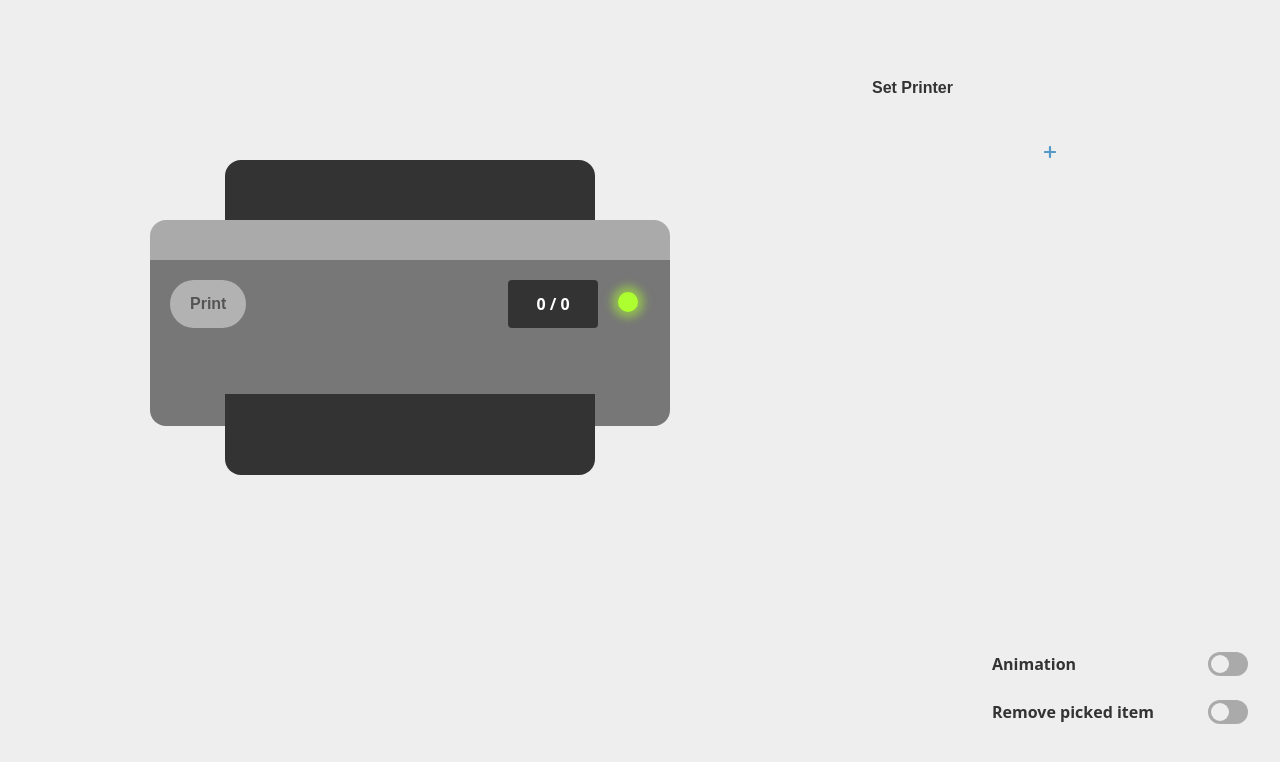
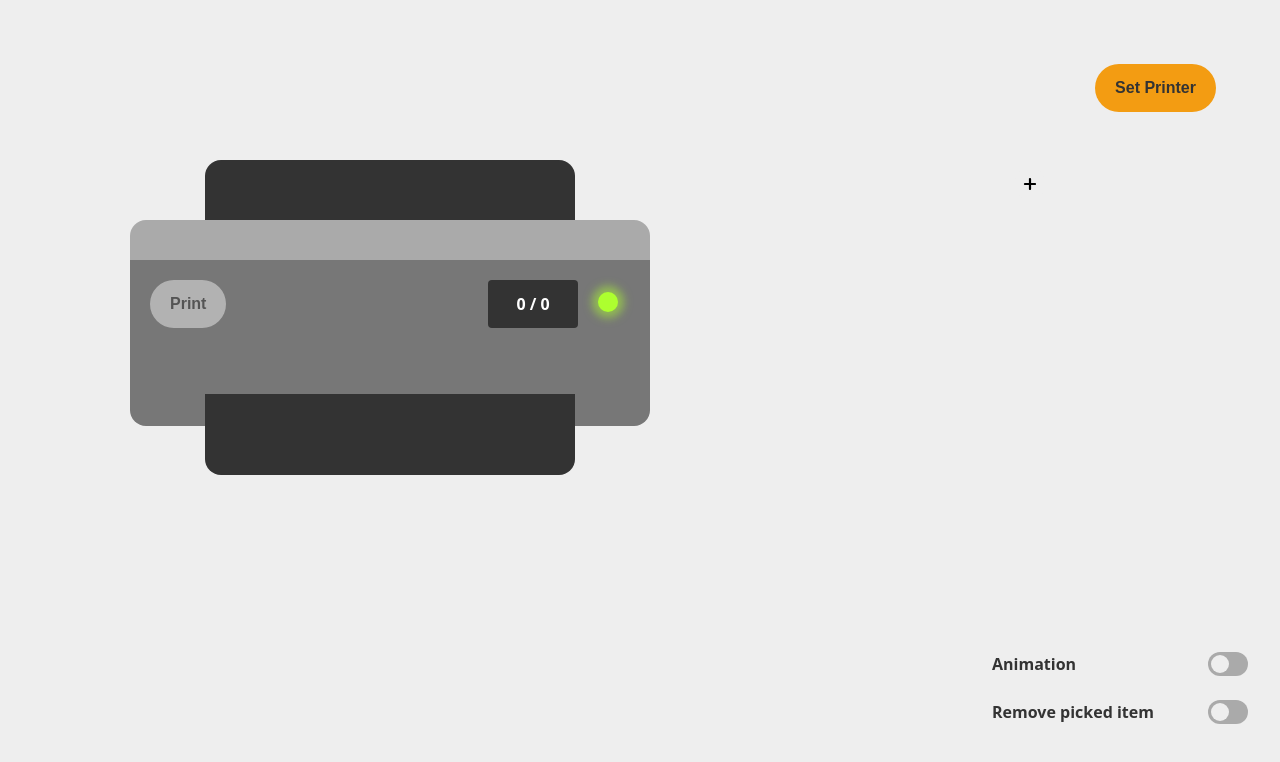
Before and after one commit to euparkn/RandomPrinter, a React (Create React App) app: page / in a window 1280 px wide. Shown: the top 762 px of the page. Built offline with nearby package versions, Linux system fonts and the light colour scheme.

Commit message:
fix: button svg icons

```diff
--- a/src/assets/styles/_aside.scss
+++ b/src/assets/styles/_aside.scss
@@ -5,8 +5,8 @@
 }
 
 .aside {
-  max-width: 460px;
-  min-width: 280px;
+  max-width: 500px;
+  min-width: 400px;
   width: 100%;
   height: 100%;
   padding: 64px 0;
@@ -15,8 +15,27 @@
   justify-content: space-between;
   .aside-list {
     width: 100%;
-    padding: 0 32px;
+    height: 100%;
+    display: flex;
+    flex-direction: column;
+    overflow: hidden;
+    align-items: flex-end;
+    padding: 0 64px;
     margin-bottom: 50px;
+    gap: 32px;
+    .aside-list-header {
+      display: flex;
+      gap: 16px;
+      .text-button {
+        &:last-child {
+          background-color: var(--orange);
+        }
+      }
+    }
+
+    .aside-list-content {
+      width: 100%;
+      height: 100%;
       overflow: auto;
       .aside-list-item {
         width: 100%;
@@ -35,6 +54,8 @@
         }
       }
     }
+  }
+
   .aside-option {
     max-width: 320px;
     width: 100%;
--- a/src/assets/styles/atoms/_circleButton.scss
+++ b/src/assets/styles/atoms/_circleButton.scss
@@ -6,7 +6,6 @@
   border-radius: 50%;
   box-sizing: border-box;
   overflow: hidden;
-
   transition: 0.1s;
   &:disabled {
     opacity: 0.5;
@@ -22,24 +21,3 @@
     height: 100%;
   }
 }
-
-.circle_button {
-  &.add {
-    background-color: var(--gray-1);
-    svg {
-      fill: var(--blue);
-    }
-  }
-  &.remove {
-    background-color: var(--gray-1);
-    svg {
-      fill: var(--gray-3);
-    }
-  }
-  &.close {
-    background-color: var(--red);
-    svg {
-      fill: #ffffff;
-    }
-  }
-}
--- a/src/assets/styles/atoms/_textButton.scss
+++ b/src/assets/styles/atoms/_textButton.scss
@@ -22,6 +22,5 @@
     height: 24px;
     margin-right: 8px;
     vertical-align: middle;
-    fill: var(--blue);
   }
 }
--- a/src/components/Aside/AsideList.tsx
+++ b/src/components/Aside/AsideList.tsx
@@ -11,6 +11,8 @@ import { IAsideListItem } from "../../types/listItemTypes";
 import { printerListAtom } from "../../store";
 import { setFormatList } from "../../utils/printerUtils";
 import TextButton from "../_Atoms/TextButton";
+
+import { ReactComponent as AddIcon } from "../../assets/icons/add.svg";
 
 function AsideList() {
   const { asideList, createListItem, updateListItem, removeListItem } =
@@ -49,7 +51,9 @@ function AsideList() {
           />
         ))}
         <div className="aside-list-item">
-          <CircleButton iconType="add" onClick={createListItem} />
+          <CircleButton onClick={createListItem}>
+            <AddIcon />
+          </CircleButton>
         </div>
       </div>
     </div>
--- a/src/components/Aside/AsideListItem.tsx
+++ b/src/components/Aside/AsideListItem.tsx
@@ -3,6 +3,8 @@ import CircleButton from "../_Atoms/CircleButton";
 import TextInput from "../_Atoms/TextInput";
 import Counter from "../_Molecules/Counter";
 import { IAsideListItemExtra } from "../../types/listItemTypes";
+
+import { ReactComponent as CloseIcon } from "../../assets/icons/close.svg";
 
 function AsideListItem({
   id,
@@ -13,7 +15,9 @@ function AsideListItem({
 }: IAsideListItemExtra) {
   return (
     <div className="aside-list-item">
-      <CircleButton iconType="close" onClick={() => removeListItem({ id })} />
+      <CircleButton onClick={() => removeListItem({ id })}>
+        <CloseIcon />
+      </CircleButton>
       <TextInput
         value={text}
         onChange={(value) => updateListItem({ id, text: value, count })}
--- a/src/components/_Atoms/CircleButton.tsx
+++ b/src/components/_Atoms/CircleButton.tsx
@@ -1,25 +1,26 @@
-import { IconTypes } from "../../types/svgIconTypes";
-import SvgIcon from "./SvgIcon";
+import { ReactNode } from "react";
+
+import { ReactComponent as AddIcon } from "../../assets/icons/add.svg";
 
 interface IProps {
-  iconType: IconTypes;
   disabled?: boolean;
   onClick?: () => void;
+  children: ReactNode;
 }
 
 function CircleButton({
-  iconType,
   disabled = false,
   onClick = undefined,
+  children = <AddIcon />,
 }: IProps) {
   return (
     <button
-      className={`circle_button ${iconType}`}
+      className="circle_button"
       type="button"
       disabled={disabled}
       onClick={onClick}
     >
-      <SvgIcon type={iconType} />
+      {children}
     </button>
   );
 }
--- a/src/components/_Atoms/SvgIcon.tsx
+++ /dev/null
@@ -1,25 +0,0 @@
-import { ReactComponent as AddIcon } from "../../assets/icons/add.svg";
-import { ReactComponent as RemoveIcon } from "../../assets/icons/remove.svg";
-import { ReactComponent as CloseIcon } from "../../assets/icons/close.svg";
-import { ReactComponent as SkipIcon } from "../../assets/icons/skip.svg";
-
-import { IconTypes } from "../../types/svgIconTypes";
-
-function SvgIcon({ type }: { type?: IconTypes }) {
-  const undefinedType = <span />;
-
-  switch (type) {
-    case "add":
-      return <AddIcon />;
-    case "remove":
-      return <RemoveIcon />;
-    case "close":
-      return <CloseIcon />;
-    case "skip":
-      return <SkipIcon />;
-    default:
-      return undefinedType;
-  }
-}
-
-export default SvgIcon;
--- a/src/components/_Atoms/TextButton.tsx
+++ b/src/components/_Atoms/TextButton.tsx
@@ -1,22 +1,21 @@
-import { IconTypes } from "../../types/svgIconTypes";
-import SvgIcon from "./SvgIcon";
+import { ReactNode } from "react";
 
 interface IProps {
   text?: string;
-  IconType?: IconTypes;
   onClick?: () => void;
   disabled?: boolean;
+  children?: ReactNode;
 }
 
-function TextButton({ text, IconType, onClick, disabled }: IProps) {
+function TextButton({ text, onClick, disabled, children }: IProps) {
   return (
     <button
-      className={`text-button ${IconType}`}
+      className="text-button"
       type="button"
       onClick={onClick}
       disabled={disabled}
     >
-      <SvgIcon type={IconType} />
+      {children}
       {text}
     </button>
   );
--- a/src/components/_Molecules/Counter.tsx
+++ b/src/components/_Molecules/Counter.tsx
@@ -1,5 +1,8 @@
 import CircleButton from "../_Atoms/CircleButton";
 import Text from "../_Atoms/Text";
+
+import { ReactComponent as AddIcon } from "../../assets/icons/add.svg";
+import { ReactComponent as RemoveIcon } from "../../assets/icons/remove.svg";
 
 interface IProps {
   state: number;
@@ -23,9 +26,13 @@ function Counter({ state, setState }: IProps) {
 
   return (
     <div className="counter">
-      <CircleButton iconType="remove" onClick={countDown} />
+      <CircleButton onClick={countDown}>
+        <AddIcon />
+      </CircleButton>
       <Text text={state.toString()} />
-      <CircleButton iconType="add" onClick={countUp} />
+      <CircleButton onClick={countUp}>
+        <RemoveIcon />
+      </CircleButton>
     </div>
   );
 }
--- a/src/types/svgIconTypes.ts
+++ /dev/null
@@ -1 +0,0 @@
-export type IconTypes = "add" | "remove" | "close" | "skip";
```
Lines whose indentation alone changed are shown as unchanged.
